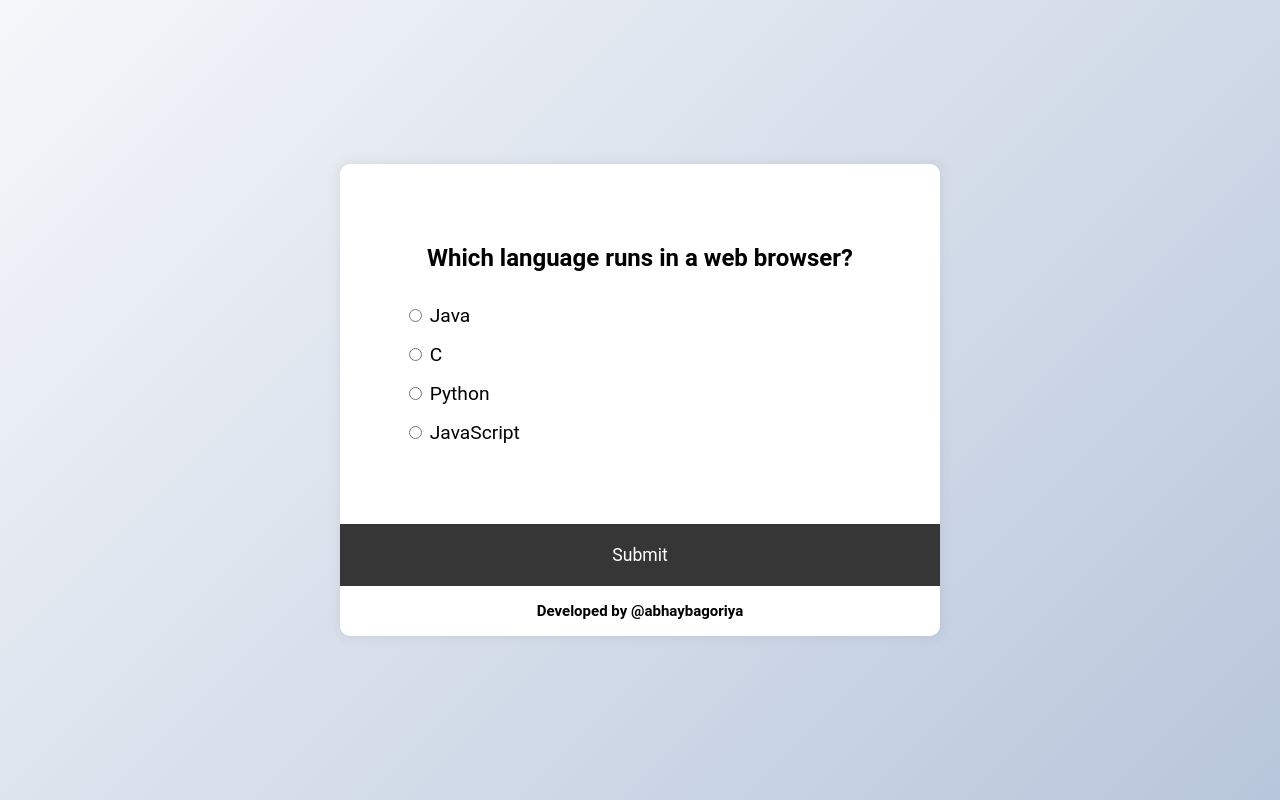
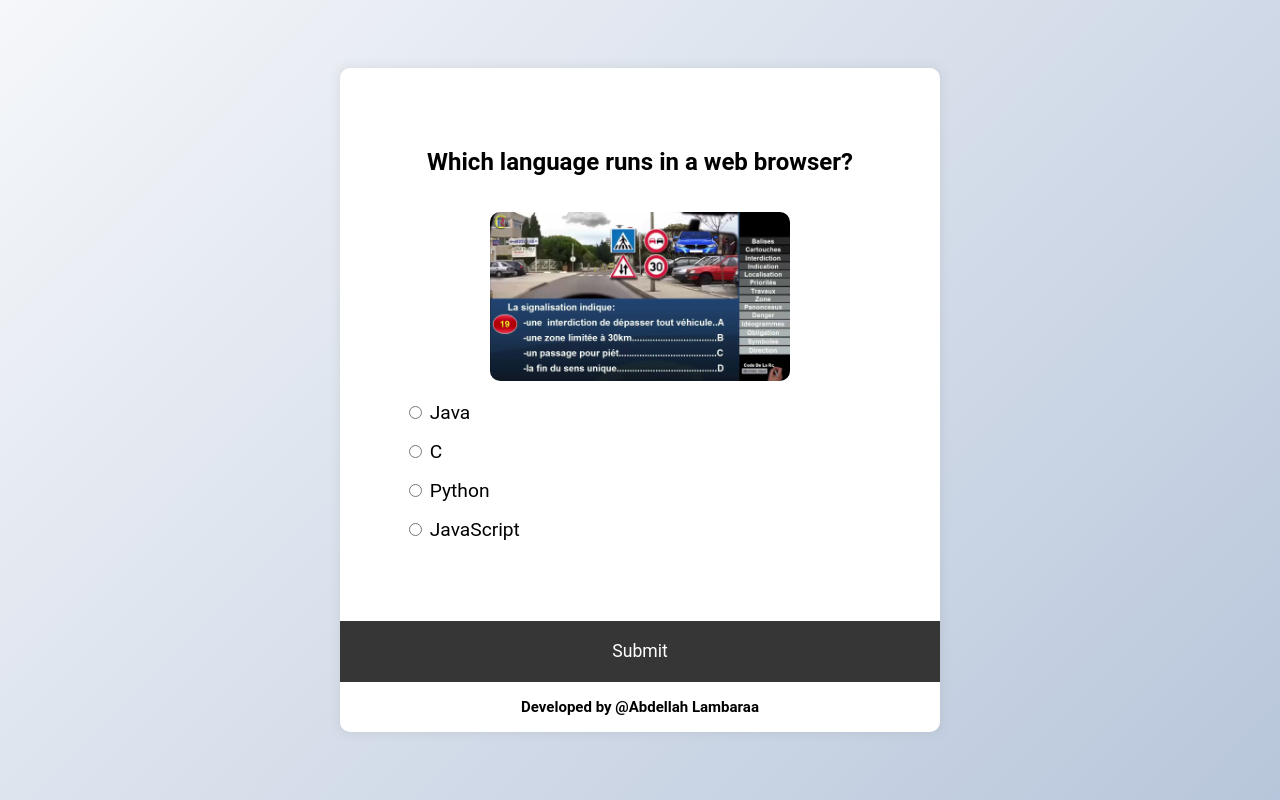
Before and after one commit to LAMBARAA-Abdellah/LAMBARAA-Abdellah-QuizDrivingSchol, a plain HTML site: page quiz.html in a window 1280 px wide. Drawn offline with Linux system fonts and the light colour scheme.

Commit message:
organise jscode

```diff
--- a/main.css
+++ b/main.css
@@ -24,6 +24,14 @@ body {
 
 .quiz-header {
     padding: 4rem;
+}
+.quiz-image {
+    width: 100%;
+    height: auto;
+    max-width: 300px; /* Adjust as needed */
+    margin: 20px auto;
+    display: block;
+    border-radius: 10px; /* Optional for rounded corners */
 }
 
 h2 {
--- a/main.js
+++ b/main.js
@@ -6,6 +6,7 @@ const quizData = [
       c: "Python",
       d: "JavaScript",
       correct: "d",
+      imageSrc: "images/image1.jpg",
     },
     {
       question: "What does CSS stand for?",
@@ -14,6 +15,7 @@ const quizData = [
       c: "Cascading Simple Sheets",
       d: "Cars SUVs Sailboats",
       correct: "b",
+      imageSrc: "images/image2.jpg",
     },
     {
       question: "What does HTML stand for?",
@@ -21,6 +23,7 @@ const quizData = [
       b: "Hypertext Markdown Language",
       c: "Hyperloop Machine Language",
       d: "Helicopter Terminals Motorboats Lamborghinis",
+      imageSrc: "images/image3.jpg",
       correct: "a",
     },
     {
@@ -30,8 +33,10 @@ const quizData = [
       c: "1994",
       d: "None of the above",
       correct: "b",
+      imageSrc: "images/image4.jpg",
     },
   ];
+
 
 const quiz = document.getElementById("quiz");
 const answerEls = document.querySelectorAll(".answer");
@@ -40,6 +45,7 @@ const a_text = document.getElementById("a_text");
 const b_text = document.getElementById("b_text");
 const c_text = document.getElementById("c_text");
 const d_text = document.getElementById("d_text");
+const imageEl = document.getElementById("quiz-image");
 const submitBtn = document.getElementById("submit");
 
 let currentQuiz = 0;
@@ -55,6 +61,7 @@ function loadQuiz() {
     b_text.innerText = currentQuizData.b;
     c_text.innerText = currentQuizData.c;
     d_text.innerText = currentQuizData.d;
+    imageEl.src = currentQuizData.imageSrc;
 }
 
 function deselectAnswers() {
@@ -88,7 +95,7 @@ submitBtn.addEventListener('click', () => {
                 <h2>You Answered ${score} / ${quizData.length} questions correctly</h2>
 
                 <button onClick="location.reload()">Reload</button>
-                <a href="landing_page.html">Home</a>
+                <a href="index.html">Home</a>
             `
         }
     }
--- a/quiz.html
+++ b/quiz.html
@@ -10,8 +10,9 @@
     <div class="quiz-container" id="quiz">
         <div class="quiz-header">
             <h2 id="question">Question text</h2>
-            <ul>
-                <li><input type="radio" name="answer" id="a" class="answer">
+            <img id="quiz-image" src="" alt="img" class="quiz-image"/>
+            <ul class="row">
+                <li class="col-6"><input type="radio" name="answer" id="a" class="answer">
                 <label for="a" id="a_text">Question</label></li>
 
                 <li><input type="radio" name="answer" id="b" class="answer">
@@ -26,9 +27,11 @@
         </div>
         <button id="submit">Submit</button>
         <footer>
-            <h2>Developed by @abhaybagoriya</h2>
+            <h2>Developed by @Abdellah Lambaraa</h2>
         </footer>
     </div>
+
+
     <script src="main.js"></script>
 </body>
 </html>
```
Also changed, not shown: index.html (+1 -0 lines), images/Capture d’écran 2024-05-20 091159.jpg (added), images/image1.jpg (added), images/image2.jpg (added), images/image3.jpg (added), images/image4.jpg (added). Lines whose indentation alone changed are shown as unchanged.
